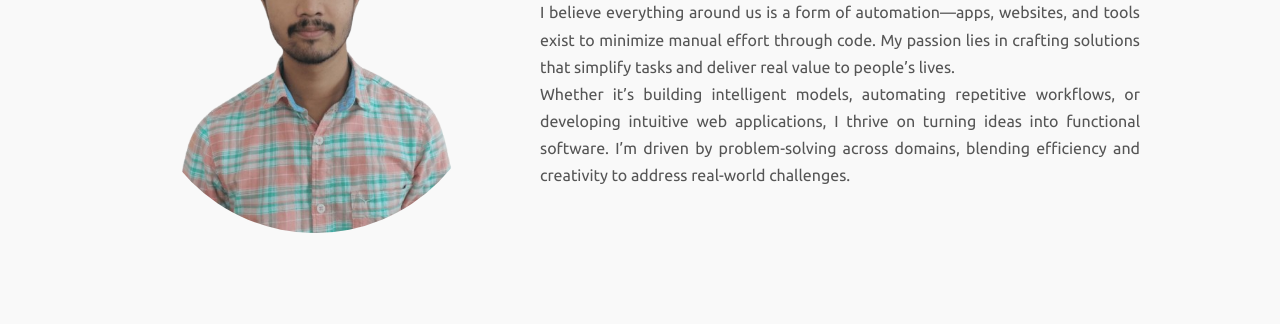
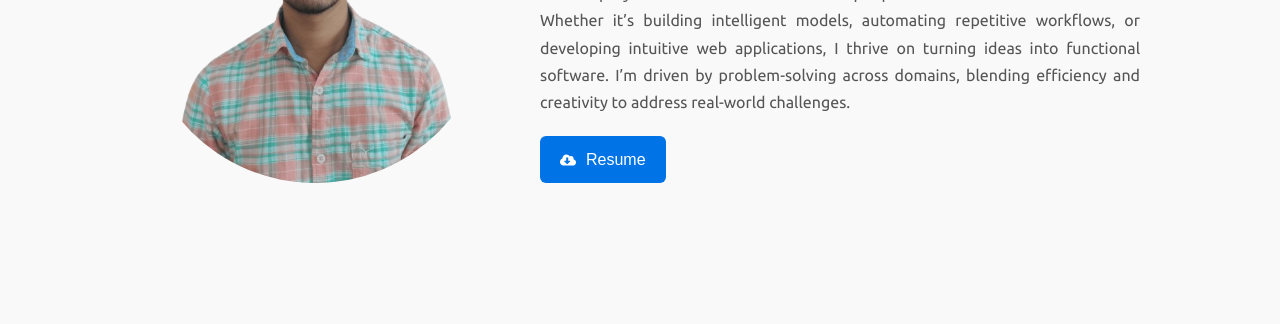
Before and after one commit to rakesh-myana/portfolio, a plain HTML site: page index.html in a window 1280 px wide. Shown: the part 327-651 px from the top of the page. Drawn offline with Linux system fonts and the light colour scheme.

Commit message:
added resume download button

```diff
--- a/css/about.css
+++ b/css/about.css
@@ -1,6 +1,6 @@
 /* General Section Styling */
 #about {
-    padding: 130px 0px;
+    padding: 80px 0px;
     background-color: #f9f9f9;
     margin-top: 80px;
     scroll-margin-top: 80px;
@@ -75,3 +75,25 @@
 
 
 }
+.resume-btn {
+  display: inline-flex;
+  align-items: center;
+  justify-content: center;
+  gap: 10px; /* Space between icon and text */
+  background-color: #0073e6;
+  color: white;
+  padding: 10px 20px;
+  border: none;
+  border-radius: 6px;
+  cursor: pointer;
+  font-size: 16px;
+}
+
+.resume-btn p {
+  margin: 0;
+  font-size: 16px;
+  color: white;
+}
+.resume-btn:hover {
+  background-color: #005bb5;
+}
--- a/index.html
+++ b/index.html
@@ -51,6 +51,16 @@
                     I’m driven by problem-solving across domains, blending efficiency and creativity to address
                     real-world challenges.
                 </p>
+                <a href="assets/Rakesh Myana.pdf" download="Rakesh_Myana_Resume.pdf">
+                    <button class="resume-btn">
+                    <svg stroke="currentColor" fill="currentColor" stroke-width="0" viewBox="0 0 640 512" height="16" width="16" xmlns="http://www.w3.org/2000/svg"><path d="M537.6 226.6c4.1-10.7 6.4-22.4 6.4-34.6 0-53-43-96-96-96-19.7 0-38.1 6-53.3 16.2C367 64.2 315.3 32 256 32c-88.4 0-160 71.6-160 160 0 2.7.1 5.4.2 8.1C40.2 219.8 0 273.2 0 336c0 79.5 64.5 144 144 144h368c70.7 0 128-57.3 128-128 0-61.9-44-113.6-102.4-125.4zm-132.9 88.7L299.3 420.7c-6.2 6.2-16.4 6.2-22.6 0L171.3 315.3c-10.1-10.1-2.9-27.3 11.3-27.3H248V176c0-8.8 7.2-16 16-16h48c8.8 0 16 7.2 16 16v112h65.4c14.2 0 21.4 17.2 11.3 27.3z"></path></svg>
+                    <p>Resume</p>
+                </button>
+                </a>
+
+
+
+                </div>
 
             </div>
         </div>
```
Also changed, not shown: sections/header.html (deleted), 1 other file.
